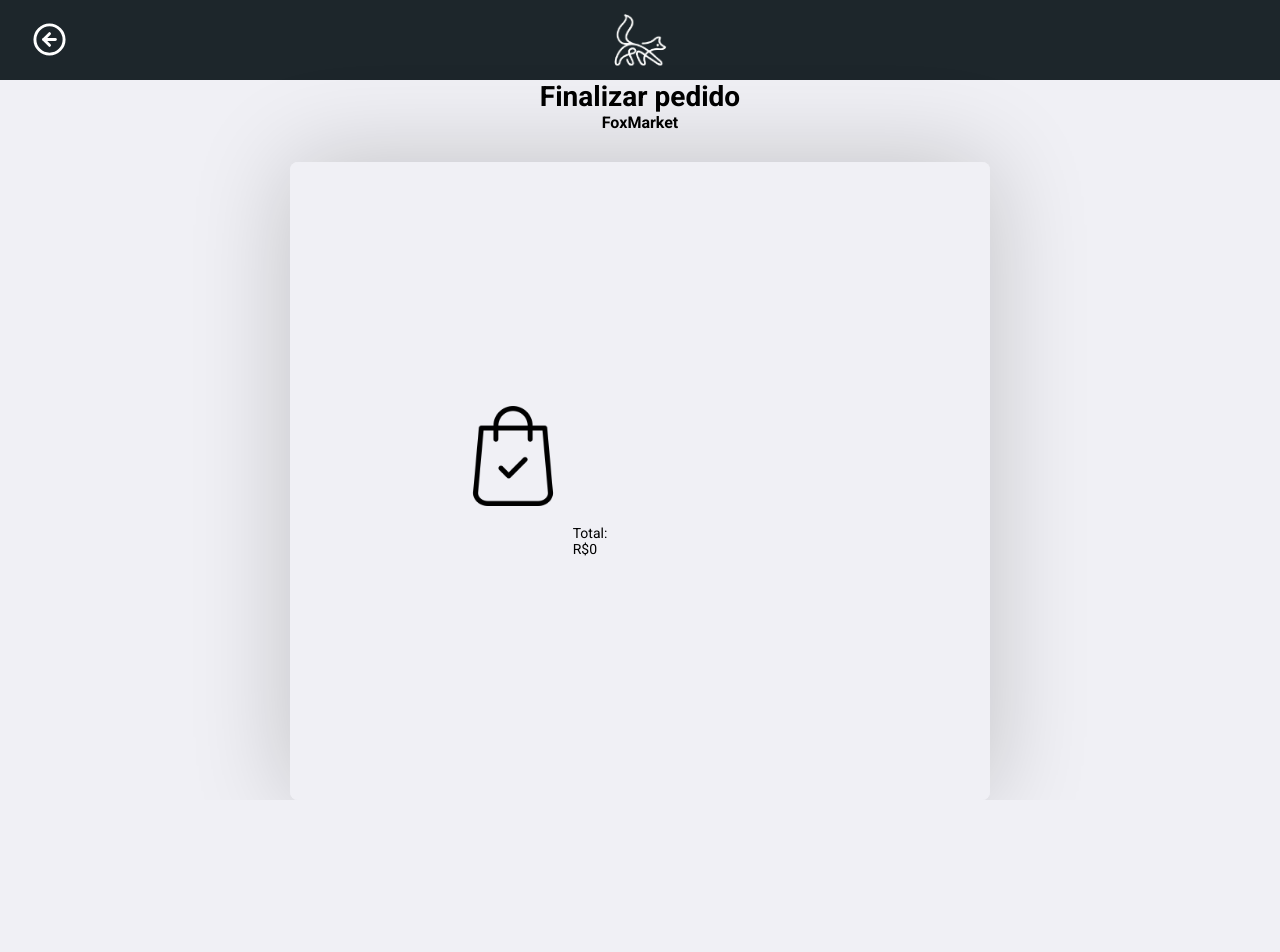
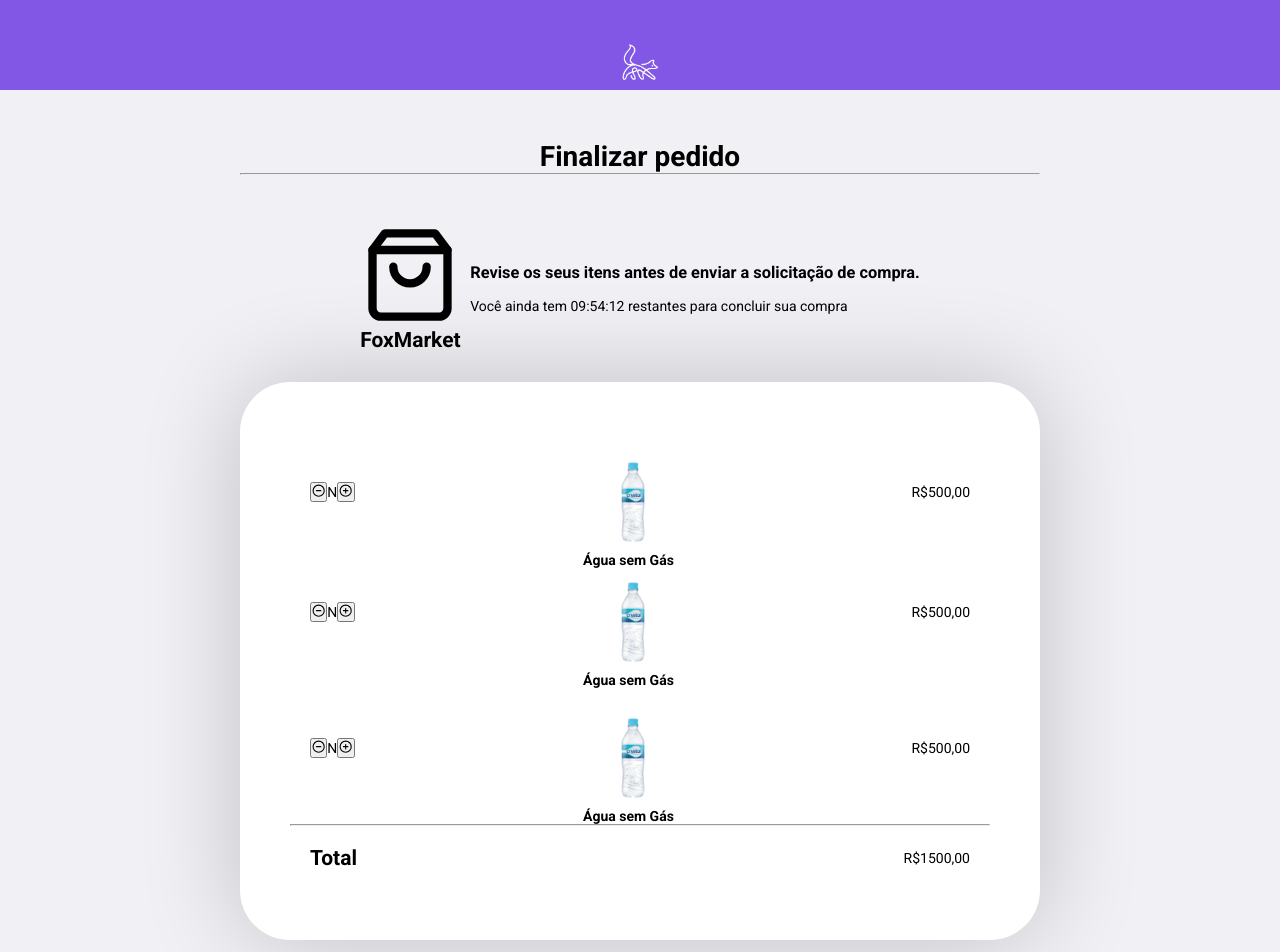
Before and after one commit to SodreSam/FoxMarket, a React (Create React App) app: page /checkout in a window 1280 px wide. Shown: the top 952 px of the page. Before the commit the page ends 800 px from the top, so only its background shows below. Built offline with nearby package versions, Linux system fonts and the light colour scheme.

Commit message:
Atualização na organização dos componentes e melhoria de estilização

```diff
--- /dev/null
+++ b/src/components/CheckoutList/index.js
@@ -0,0 +1,10 @@
+import React from 'react';
+
+import './styles.css';
+
+export default function CheckoutList() {
+    return (
+        <>
+        </>
+    );
+}
--- /dev/null
+++ b/src/components/CheckoutMain/index.js
@@ -0,0 +1,105 @@
+import React from 'react';
+import { FiShoppingBag, FiPlusCircle, FiMinusCircle } from 'react-icons/fi';
+
+import './styles.css';
+
+import agua from '../../assets/agua.png';
+
+import CheckoutList from '../CheckoutList';
+
+export default function CheckoutMain () {
+
+    return (
+
+        <main className='page-content'>
+
+	        <section className='checkout'>
+
+		    <header>
+
+    			<h1>Finalizar pedido</h1>
+
+                <hr/>
+		    </header>
+
+		<section className='store-info'>
+
+			<picture className='icon'>
+
+				<FiShoppingBag size={100} />
+                <h2>FoxMarket</h2>
+			</picture>
+
+			<section className='details'>
+
+
+                <h3>Revise os seus itens antes de enviar a solicitação de compra.</h3> <br/>
+				<time>Você ainda tem 09:54:12 restantes para concluir sua compra</time>
+
+			</section>
+		</section>
+
+		<form>
+
+
+			<ul className='item-list'>
+				<div className='item'>
+					<item-component>
+						<increment-decrement>
+							<button><FiMinusCircle/></button>
+							<span>N</span>
+							<button><FiPlusCircle/></button>
+						</increment-decrement>
+						<h4 className="itemm"><img src={agua} alt="agua" />Água sem Gás</h4>
+						<span className='price'>R$500,00</span>
+					</item-component>
+				</div>
+
+				<div className='item'>
+				<item-component>
+						<increment-decrement>
+							<button><FiMinusCircle/></button>
+							<span>N</span>
+							<button><FiPlusCircle/></button>
+						</increment-decrement>
+						<h4 className="itemm"><img src={agua} alt="agua" />Água sem Gás</h4>
+						<span className='price'>R$500,00</span>
+					</item-component>
+
+				</div>
+				<br/>
+                <div className='item'>
+				<item-component>
+						<increment-decrement>
+							<button><FiMinusCircle/></button>
+							<span>N</span>
+							<button><FiPlusCircle/></button>
+						</increment-decrement>
+						<h4 className="itemm"><img src={agua} alt="agua" />Água sem Gás</h4>
+						<span className='price'>R$500,00</span>
+					</item-component>
+				</div>
+
+			<br/>
+			<hr/>
+			<div>
+				<item-component>
+				<h2>Total</h2>
+				<span className='price'> R$1500,00</span>
+				</item-component>
+			</div>
+			</ul>
+
+
+		</form>
+
+			<footer>
+				<button type='submit'>Finalizar compra</button>
+			</footer>
+
+	</section>
+
+    </main>
+
+);
+}
--- /dev/null
+++ b/src/components/CheckoutMain/styles.css
@@ -0,0 +1,123 @@
+/* RESET */ /* ^ https://meyerweb.com/eric/tools/css/reset/ */
+picture {
+	display: block;
+}
+img {
+	display: block;
+	width: 100%;
+	height: auto;
+}
+
+
+
+
+/* style */
+
+.site-header {
+	text-align: center;
+	display: flex;
+	flex-direction: row;
+	justify-content: center;
+}
+.site-header .logo {
+	max-width: 60px;
+
+}
+
+.page-content {
+	display: flex;
+	flex-direction: column;
+	align-items: center;
+
+}
+
+/* COMPONENT */
+.checkout {
+	width: 100%;
+	max-width: 800px;
+
+}
+.checkout header {
+	text-align: center;
+	padding: 50px 0;
+}
+.checkout h1 {
+    margin: 0;
+    font-size: 28px;
+}
+
+.checkout .store-info {
+	display: flex;
+	flex-direction: row;
+    align-items: center;
+    justify-content: center;
+}
+.checkout .store-info .icon {
+	max-width: 70px;
+}
+
+.checkout .store-info .details {
+    margin-left: 40px;
+    align-items: center;
+}
+
+.checkout .store-info .icon {
+	max-width: 70px;
+}
+
+.checkout .store-info .icon {
+	max-width: 70px;
+}
+
+.checkout form {
+    width: 100%;
+    padding: 50px;
+    margin-top: 30px;
+    background: #ffffff;
+    box-shadow: 0 0 100px rgba(0, 0, 0, 0.2);
+    border-radius: 50px ;
+	min-height: 300px;
+}
+
+.checkout form footer {
+	display: flex;
+	flex-direction: row;
+	justify-content: flex-end;
+	margin-top: 30px;
+}
+
+.item button {
+    text-decoration: none;
+}
+footer button {
+    text-decoration: none;
+    cursor: pointer;
+    font: 150 14px Roboto, sans-serif;
+    width: 180px;
+    height: 70px;
+    background: #04d361;
+    border: 0;
+    border-radius: 8px;
+    color: #FFF;
+    font-weight: 500;
+    margin-top: 16px;
+    display: inline-block;
+    text-decoration: none;
+    font-size: 16px;
+    line-height: 18px;
+    transition: filter 0.2s;
+    text-align: center;
+}
+
+item-component {
+	display: flex;
+	flex-direction: row;
+	align-items: center;
+    justify-content: space-between;
+    padding: 20px;
+}
+
+.itemm {
+    max-width: 100px;
+    max-height: 80px;
+}
--- a/src/components/Header/index.js
+++ b/src/components/Header/index.js
@@ -7,12 +7,10 @@ import logo from '../../assets/logo.png';
 export default function Header(props){
 
     return(
-            <div className="header-container">
-                <div className="content">
-                    <header>
-                    <a href="/"> <img src={logo} alt="logo"/></a>
-                    </header>
-                </div>
-            </div>
+           <header className="app-header">
+               <picture className="logo">
+                   <img src={logo} />
+               </picture>
+           </header>
     );
 }
--- a/src/components/Header/styles.css
+++ b/src/components/Header/styles.css
@@ -1,23 +1,24 @@
-.header-container {
+.app-header {
     width: 100%;
-    height: 80px;
-    background-color: rgba(6, 16, 21, 0.898);
-}
-
-.content {
+    background-color: #8257e6;
+    height: 90px;
+    text-align: center;
     display: flex;
+    flex-direction: row;
     justify-content: center;
-    align-content: center;
-    margin-top: auto;
     overflow: hidden;
 }
 
+.app-header .logo {
+    max-width: 180px;
+    max-height: 160px;
+}
+picture {
+    display: block;
+}
+
 img {
-        max-width:260px;
-        max-height:220px;
-        width: auto;
+        display: block;
+        width: 100%;
         height: auto;
-        margin-left: auto;
-        margin-right: auto;
-        margin-top: -50px;
 }
--- a/src/global.css
+++ b/src/global.css
@@ -32,7 +32,7 @@ body {
     text-align: center;
 }
 .button:hover{
-    filter: brightness(80%);
+    filter: brightness(20%);
 }
 
 h1 {
--- a/src/pages/Checkout/index.js
+++ b/src/pages/Checkout/index.js
@@ -4,59 +4,19 @@ import { FiArrowLeftCircle, FiCheck, FiPlusCircle, FiMinusCircle } from "react-i
 
 import { Link } from "react-router-dom";
 
-import Modal from "react-modal";
+import CheckoutMain from '../../components/CheckoutMain';
+import CheckoutList from '../../components/CheckoutList';
+
 
 import "./styles.css";
 
 import bag from "../../assets/bag.png";
 
 export default function Checkout() {
-  const [modalIsOpen, setIsOpen] = useState(false);
 
-  function openModal() {
-    setIsOpen(true);
-  }
+  return (
 
-  const storagedProducts = JSON.parse(localStorage.getItem("Products")) || [];
-  console.log(storagedProducts);
-  return (
-    <div>
-      <Link to="/" className="arrow-back">
-        <FiArrowLeftCircle size={35} color="#fff" />
-      </Link>
-
-      <div className="checkout-container">
-        <h1 className="end-title">Finalizar pedido</h1>
-
-        <h1>FoxMarket</h1>
-
-        <div className="checkout-content">
-          <img className="bag" src={bag} alt="bag" />
-          <div className="checkout-list">
-            <div className="products-list">
-              {storagedProducts.map((item) => (
-                <div key={item.id} className="list">
-                  <img className="drinks" src={item.image} alt="drinks" />
-
-                  <p>{item.name}</p>
-
-                  <h1>R$ {item.price * (item.count || 1)}</h1>
-
-                  <FiMinusCircle/>
-                  <p>{item.count}</p>
-                  <button className="plus"onClick={item.count++}> <FiPlusCircle size={20}/></button>
-                </div>
-              ))}
-               <div className="total">Total: R$
-                    {storagedProducts.reduce((a, b) => a + (b.price * (b.count||1)), 0)}
-              </div>
-            </div>
-          </div>
-        </div>
-
-
-
-        </div>
-      </div>
+  <CheckoutMain />
+ // <CheckoutList />
   );
 }
--- a/src/pages/Checkout/styles.css
+++ b/src/pages/Checkout/styles.css
@@ -1,10 +1,3 @@
-.arrow-back {
-    top: 1.4rem;
-    left: 2rem;
-    position: absolute;
-}
-
-
 .checkout-container {
     width: 100%;
     max-width: 700px;
@@ -31,18 +24,6 @@
     overflow: scroll;
 }
 
-.bag {
-    width: 100px;
-    height: 100px;
-    top: 1.6rem;
-    left: 20vh;
-
-}
-
-.end-title {
-    font-size: 28px;
-}
-
 .drinks {
     max-width:100px;
     max-height:50px;
@@ -53,19 +34,10 @@
     text-align: center;
     border-radius: 20px;
 }
-.modal {
-    display: inline-flex;
 
+
+.arrow-back {
+    top: 1.4rem;
+    left: 2rem;
+    position: absolute;
 }
-
-.done {
-    background-color: #333;
-    border-radius: 20px;
-    width: 40px;
-    height: 40px;
-    margin-left: 50%;
-}
-
-.modal h1 {
-    margin-top: 50%;
-}
```
Also changed, not shown: src/components/CheckoutList/styles.css (added).
